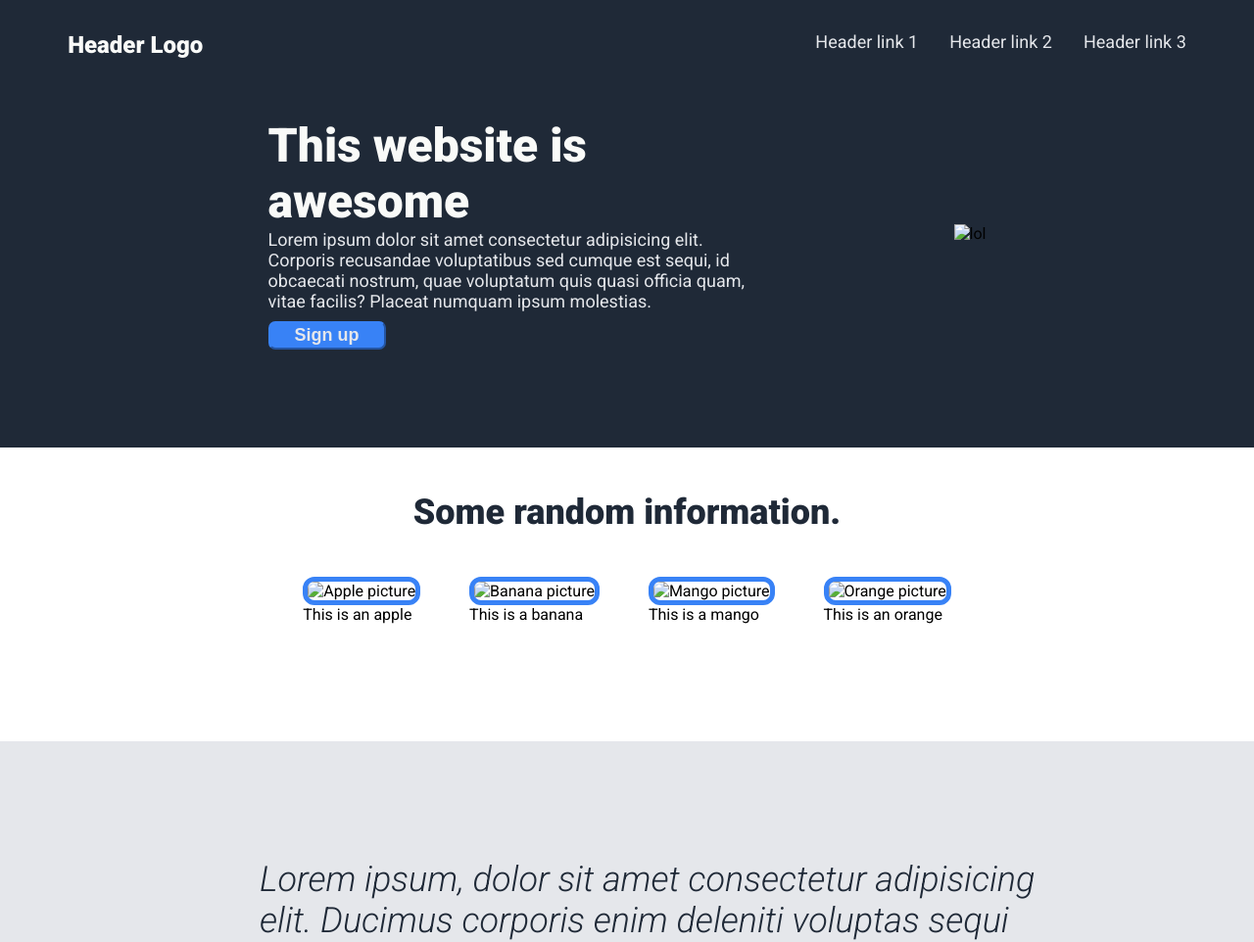
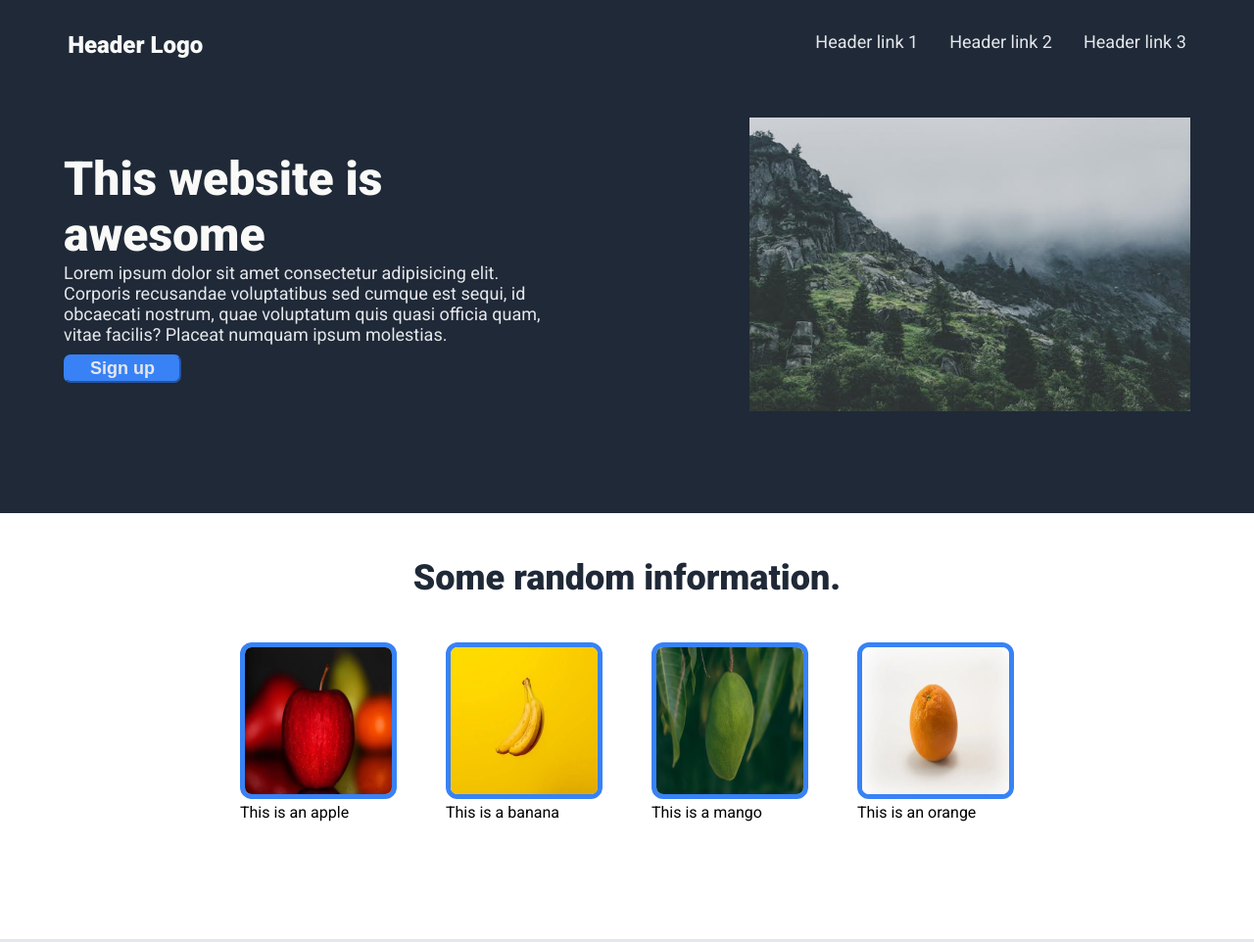
Before and after one commit to Peasac/Odin-Landing-Page, a plain HTML site: page index.html in a window 1280 px wide. Shown: the top 962 px of the page at 98% size. Drawn offline with Linux system fonts and the light colour scheme; the site is published under a folder, as on GitHub Pages, so addresses that start at the root find nothing.

Commit message:
Edited the Html file to display the images.

```diff
--- a/index.html
+++ b/index.html
@@ -31,7 +31,7 @@
             </div>
         </div>
         <div class="right">
-            <img src="/images/mountain.jpeg" alt="lol">
+            <img src="images/mountain.jpeg" alt="lol">
         </div>
     </div>
     <div class="Section-3">
@@ -39,19 +39,19 @@
         <div class="Info">Some random information.</div>
         <div class="fruits">
             <div class="desc">
-                <img src="/images/apple.webp" alt="Apple picture">
+                <img src="images/apple.jpg" alt="Apple picture">
                 <div>This is an apple</div>
             </div>
             <div class=" desc">
-                <img src="/images/banana.webp" alt="Banana picture">
+                <img src="images/banana.jpg" alt="Banana picture">
                 <div>This is a banana</div>
             </div>
             <div class="desc">
-                <img src="/images/mango.webp" alt="Mango picture">
+                <img src="images/mango.jpg" alt="Mango picture">
                 <div>This is a mango</div>
             </div>
             <div class="desc">
-                <img src="/images/orange.webp" alt="Orange picture">
+                <img src="images/orange.jpg" alt="Orange picture">
                 <div>This is an orange</div>
             </div>
         </div>
```
Also changed, not shown: images/apple.jpg (renamed from images/apple.webp), images/banana.jpg (renamed from images/banana.webp), images/mango.jpg (renamed from images/mango.webp), images/orange.jpg (renamed from images/orange.webp).
